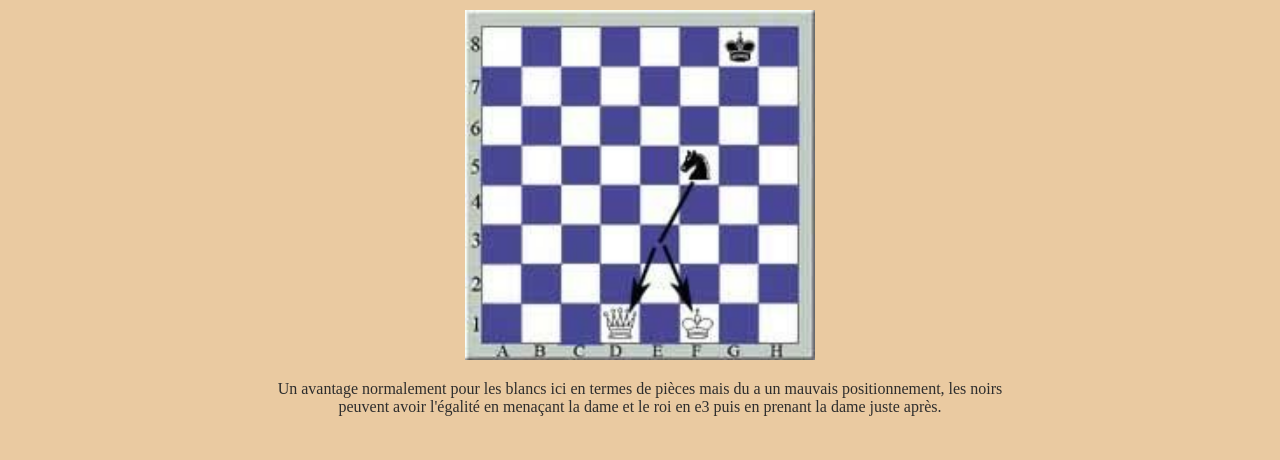
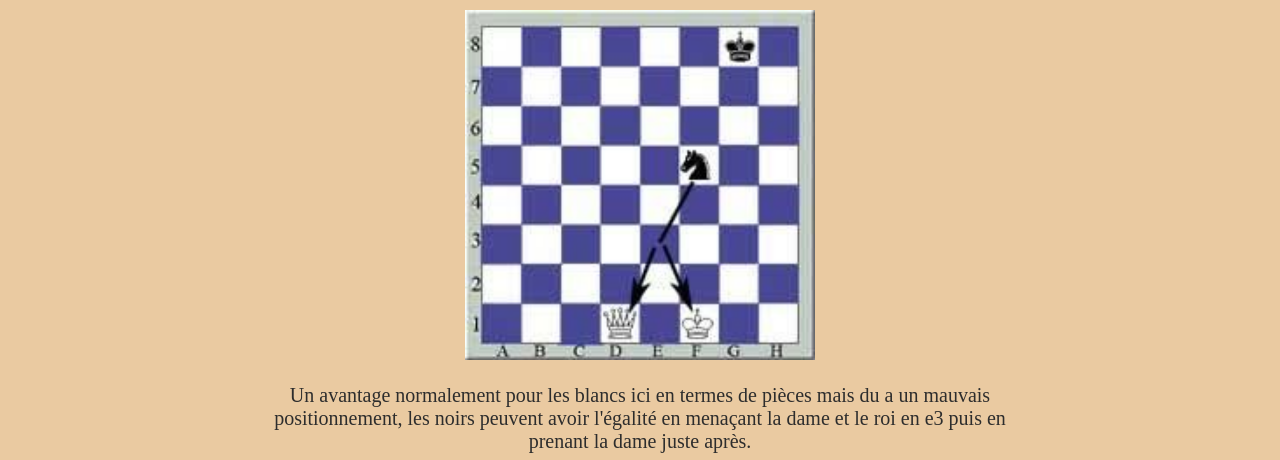
Before and after one commit to Clansou/exo_bonus, a plain HTML site: page index.html in a window 1280 px wide. Shown: the part 199-659 px from the top of the page. Drawn offline with Linux system fonts and the light colour scheme.

Commit message:
:art: Update Style du site

```diff
--- a/index.css
+++ b/index.css
@@ -23,6 +23,7 @@ div{
     margin: 50px 20%;
     text-align: center;
     align-items: center;
+    border-bottom:3px solid rgb(81, 71, 53);
 }
 h2{
     font-style: italic;
@@ -32,3 +33,6 @@ img{
     height: 350px;
     width: 350px;
 }
+p{
+    font-size: 20px;
+}
```
Also changed, not shown: index.html (+3 -0 lines).
